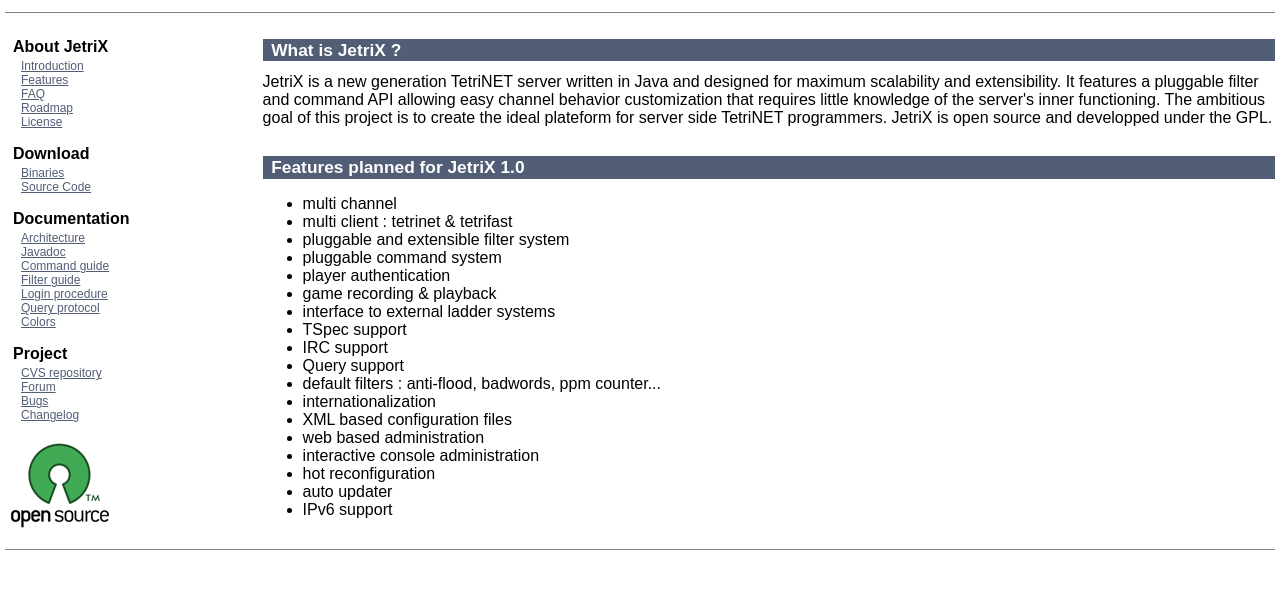
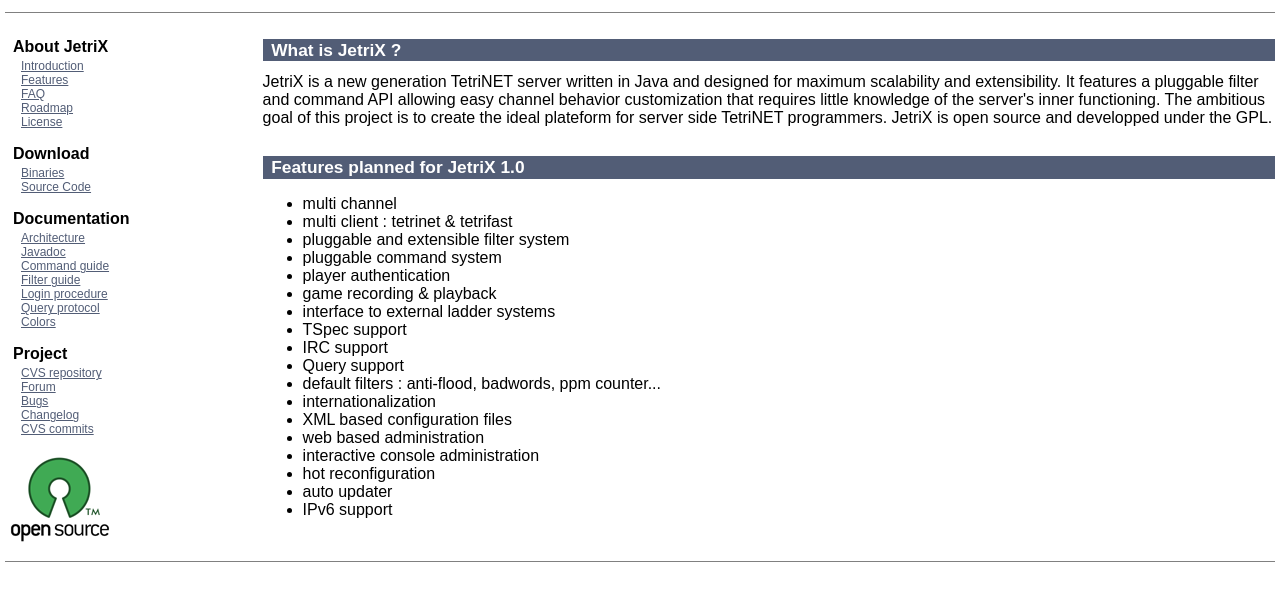
Before and after one commit to ebourg/jetrix, a PHP site: page /index.php in a window 1280 px wide. Shown: the part 103-704 px from the top of the page. Run offline with PHP 8.4, Linux system fonts and the light colour scheme.

Commit message:
Added link to CVS commits

```diff
--- a/src/site/menu.inc.php
+++ b/src/site/menu.inc.php
@@ -32,5 +32,6 @@
           <li><a href="https://sourceforge.net/forum/forum.php?forum_id=172941">Forum</a></li>
           <li><a href="https://sourceforge.net/tracker/?group_id=52188&atid=466002">Bugs</a></li>
           <li><a href="changelog.php">Changelog</a></li>
+          <li><a href="https://sourceforge.net/mailarchive/forum.php?forum_id=12998">CVS commits</a></li>
         </ul>
       </div>
```
